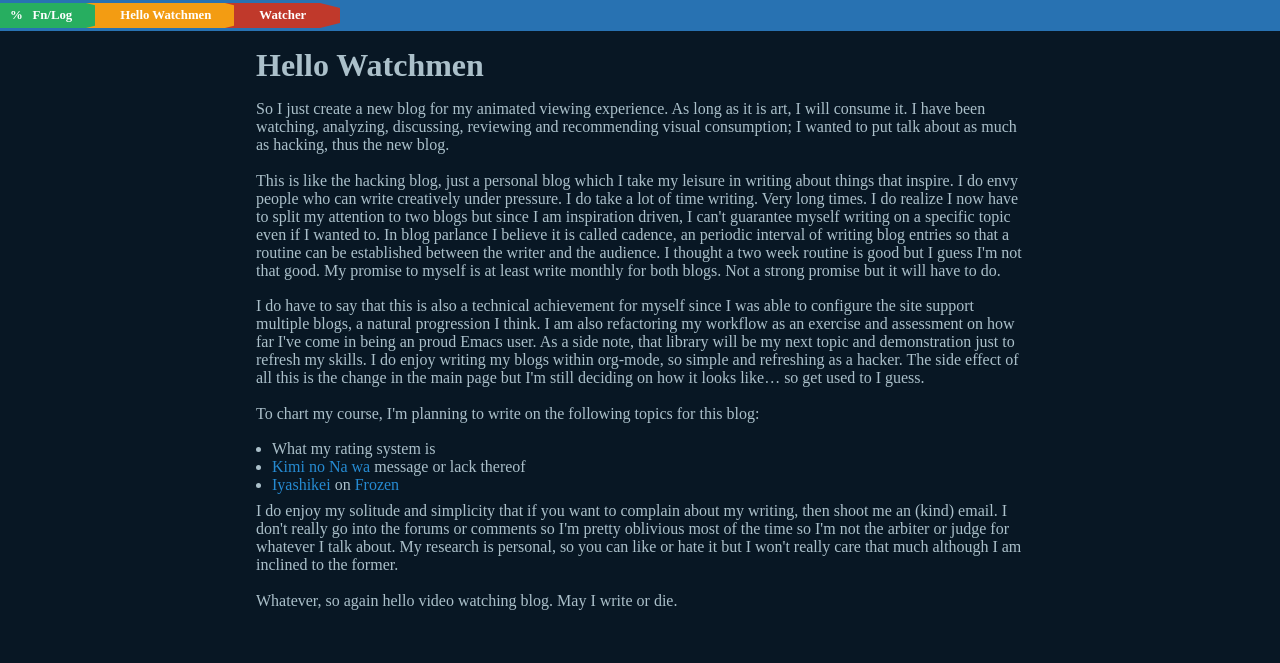
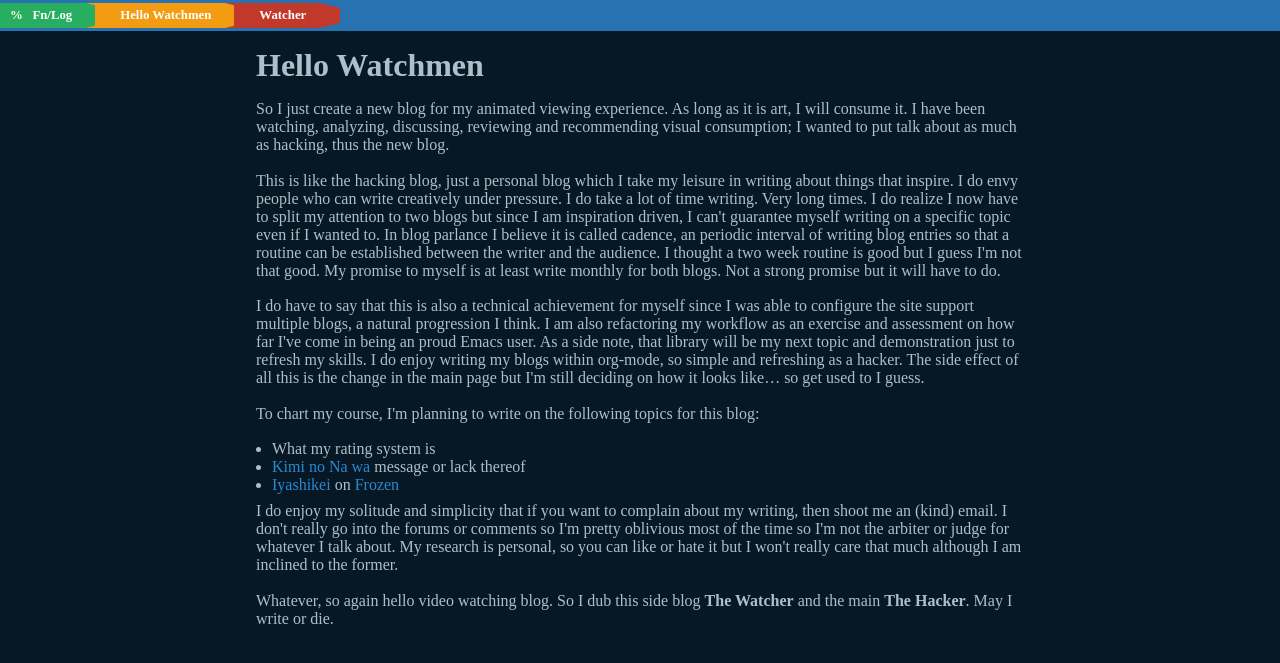
Before and after one commit to FrancisMurillo/FrancisMurillo.github.io, a Jekyll site: the page built from watcher/_posts/2016-12-25-Hello Watchmen.html, in a window 1280 px wide. Shown: the top 663 px of the page. Built offline with Jekyll 4.4.1, drawn with Linux system fonts in a browser that asks for light colours.

Commit message:
Updating _Hello Watchmen_ log

```diff
--- a/watcher/_posts/2016-12-25-Hello Watchmen.html
+++ b/watcher/_posts/2016-12-25-Hello Watchmen.html
@@ -62,7 +62,8 @@ much although I am inclined to the former.
 </p>
 
 <p>
-Whatever, so again hello video watching blog. May I write or die.
+Whatever, so again hello video watching blog. So I dub this side blog <b>The
+Watcher</b> and the main <b>The Hacker</b>. May I write or die.
 </p>
 </div>
 </div>
```
